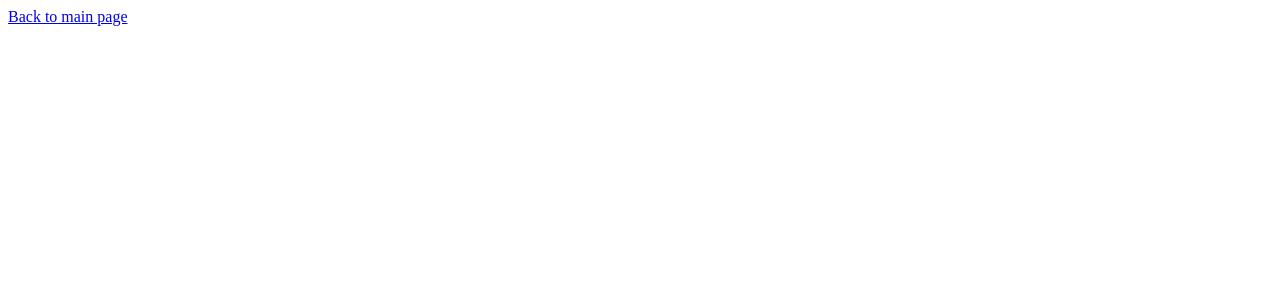
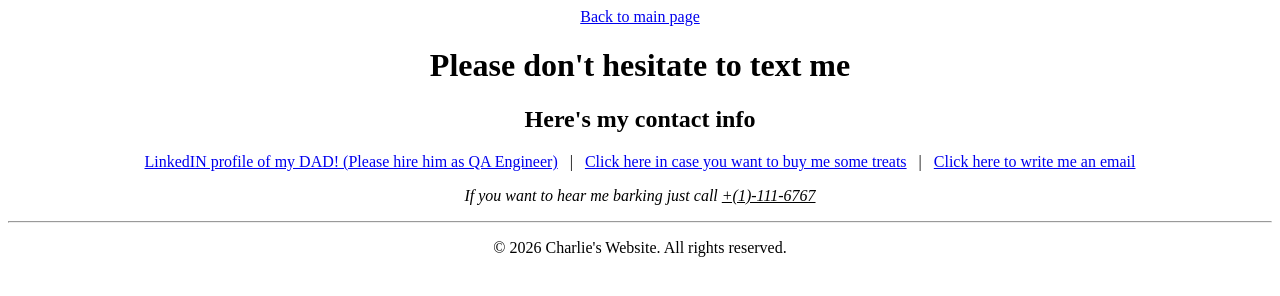
Before and after one commit to denysproductionn/Charlie-s-website, a plain HTML site: page pages/contact.html in a window 1280 px wide. Drawn offline with Linux system fonts and the light colour scheme.

Commit message:
Developed whole contacts page

```diff
--- a/pages/contact.html
+++ b/pages/contact.html
@@ -8,7 +8,35 @@
 </head>
 
 <body>
-    <a href="/index.html">Back to main page</a>
+
+    <center>
+        <nav>
+            <a href="/index.html">Back to main page</a>
+        </nav>
+
+    <h1>Please don't hesitate to text me</h1>
+    <h2>Here's my contact info</h2>
+
+
+
+    <a href="https://www.linkedin.com/in/dnszhk/">LinkedIN profile of my DAD! (Please hire him as QA Engineer)</a>
+         &nbsp; | &nbsp;
+    <a href="https://www.chewy.com/f/liver-flavored-dog-treats_c335_f4v60684">Click here in case you want to buy me some treats</a>
+        &nbsp; | &nbsp;
+    <a href="mailto:charlieisthebest@gmail.com">Click here to write me an email</a>
+
+    <p><i>If you want to hear me barking just call <u>+(1)-111-6767</u></i></p>
+
+    </center>
+
+    <footer>
+        <hr>
+            <center>
+                <p>© 2026 Charlie's Website. All rights reserved.</p>
+            </center>
+        </hr>
+    </footer>
+
 </body>
 
 </html>
```
